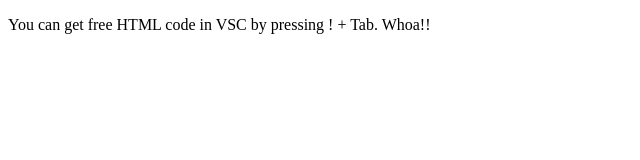
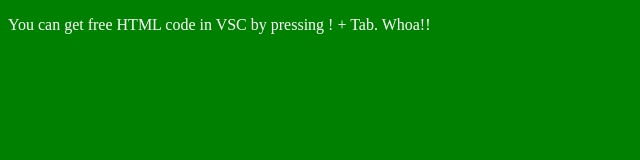
Before and after one commit to Jgochey/test-repo1, a plain HTML site: page index.html in a window 1280 px wide. Shown: the whole page, without its empty margins (0-640 px from the left). Drawn offline with Linux system fonts and the light colour scheme.

Commit message:
connected files

```diff
--- a/index.html
+++ b/index.html
@@ -4,8 +4,10 @@
   <meta charset="UTF-8">
   <meta name="viewport" content="width=device-width, initial-scale=1.0">
   <title>Test Repo</title>
+  <link rel="stylesheet" href="main.css">
 </head>
 <body>
   <p>You can get free HTML code in VSC by pressing ! + Tab. Whoa!!</p>
+  <script src="main.js"></script>
 </body>
 </html>
--- a/main.css
+++ b/main.css
@@ -0,0 +1,4 @@
+body {
+  background-color: green;
+  color: white;
+}
--- a/main.js
+++ b/main.js
@@ -0,0 +1 @@
+console.log("Did this work?");
```
